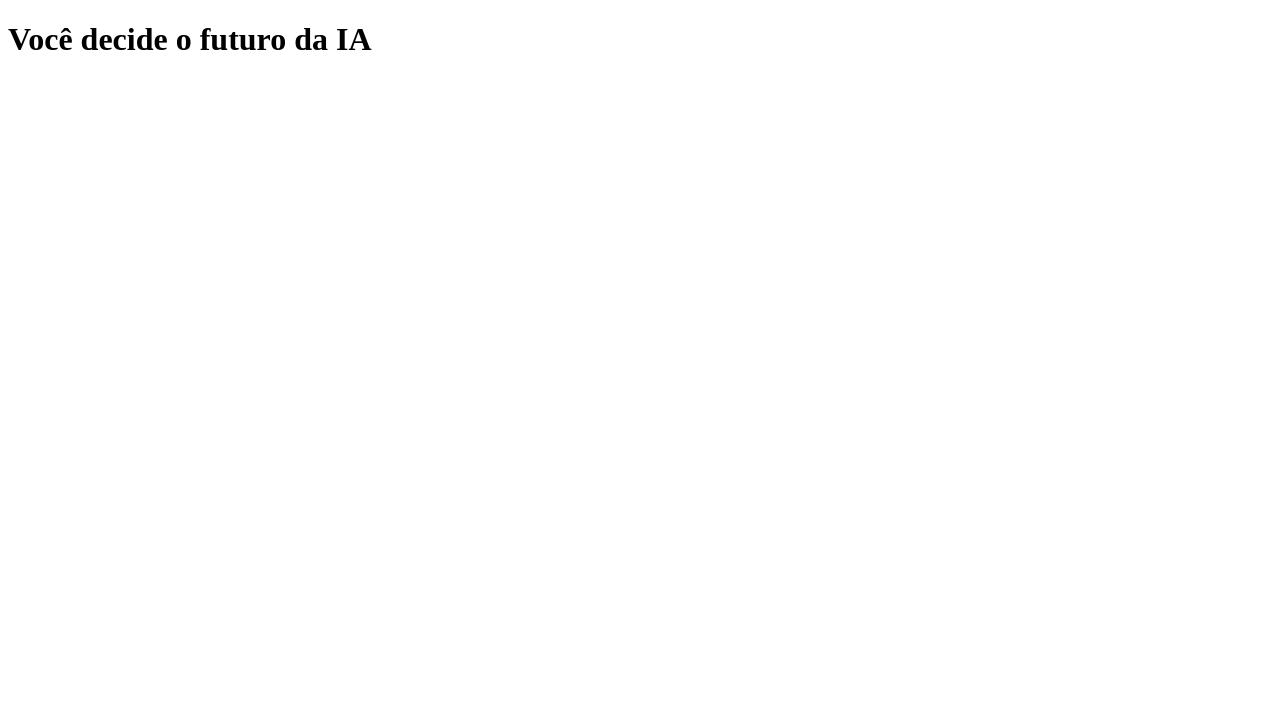
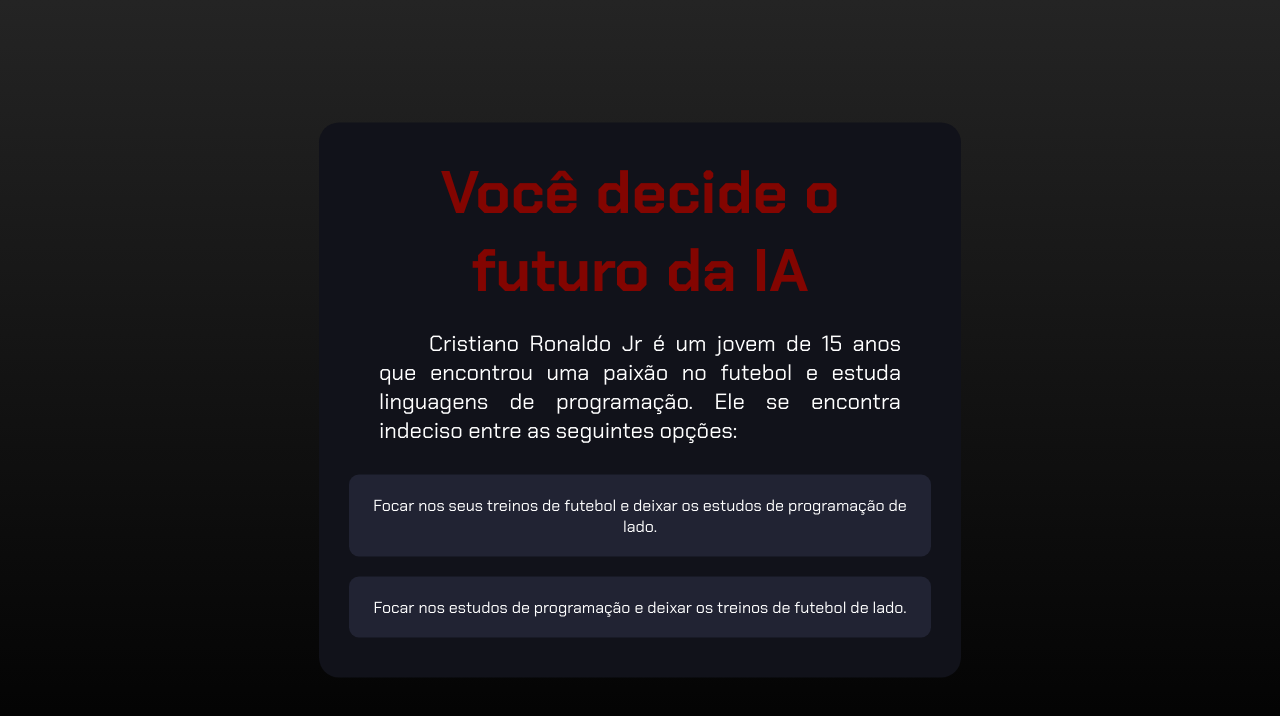
Before and after one commit to Igor9090/Inteligencia-artificial, a plain HTML site: page index.html in a window 1280 px wide. Drawn offline with Linux system fonts and the light colour scheme.

Commit message:
Add files via upload

```diff
--- a/index.html
+++ b/index.html
@@ -7,6 +7,7 @@
     <title>Você decide o futuro da IA</title>
 </head>
 <body>
+    <section class="main">
         <div class="caixa-principal">
             <h1>Você decide o futuro da IA</h1>
             <div class="caixa-perguntas"></div>
@@ -15,5 +16,7 @@
                 <p class="texto-resultado"></p>
             </div>
         </div>
+</section>
+    <script src="script.js"></script>
 </body>
 </html>
--- a/script.js
+++ b/script.js
@@ -5,17 +5,107 @@ const textoResultado = document.querySelector(".texto-resultado");
 
 const perguntas = [
     {
-        enunciado: "Cristiano Ronaldo Jr é um jovem de 15 anos que encontrou uma paixão no futebol e estuda linguagens de programação, ele se encontra indeciso entre as seguintes opcções:",
+        enunciado: "Cristiano Ronaldo Jr é um jovem de 15 anos que encontrou uma paixão no futebol e estuda linguagens de programação. Ele se encontra indeciso entre as seguintes opções:",
         alternativas: [
-            "Focar nos seus treinos de Futebol e deixar os estudo programação de lado",
-            "Focar nos estudos de programação e deixar os treinos de futebol de lado"
+            {
+                texto: "Focar nos seus treinos de futebol e deixar os estudos de programação de lado.",
+                afirmacao: "Cristiano decide se dedicar exclusivamente ao futebol, acreditando que o tempo dedicado aos treinos será essencial para seu desenvolvimento como jogador."
+            },
+            {
+                texto: "Focar nos estudos de programação e deixar os treinos de futebol de lado.",
+                afirmacao: "Cristiano opta por concentrar-se na programação, imaginando um futuro onde pode criar aplicativos que ajudem jogadores a melhorar suas habilidades."
+            }
         ]
     },
     {
-        enunciado: "Pergunta 2",
+        enunciado: "Após tomar sua decisão inicial, Cristiano recebe um convite para participar de um torneio juvenil de futebol, mas também é aceito em um curso intensivo de programação para jovens talentos. Ele deve escolher:",
         alternativas: [
-            "Alternativa 1",
-            "Alternativa 2"
+            {
+                texto: "Participar do torneio de futebol, onde terá a chance de ser observado por olheiros de grandes clubes.",
+                afirmacao: "Cristiano decide participar do torneio, focado em impressionar os olheiros com suas habilidades em campo."
+            },
+            {
+                texto: "Frequentar o curso intensivo de programação, que lhe dará uma base sólida para projetos futuros.",
+                afirmacao: "Cristiano escolhe o curso de programação, decidido a desenvolver seu conhecimento em tecnologia e inovação."
+            }
+        ]
+    },
+    {
+        enunciado: "Durante o torneio/curso, Cristiano recebe uma oferta tentadora: um clube de futebol de elite quer que ele se junte a eles imediatamente, mas a escola de programação também oferece uma bolsa para um programa avançado. Qual caminho ele deve seguir?",
+        alternativas: [
+            {
+                texto: "Assinar com o clube de futebol de elite e seguir sua carreira de jogador profissional.",
+                afirmacao: "Cristiano assina com o clube e começa sua jornada para se tornar um jogador profissional, enfrentando desafios intensos e treinamentos rigorosos."
+            },
+            {
+                texto: "Aceitar a bolsa para o programa avançado de programação, onde ele pode explorar seu lado criativo e inovador.",
+                afirmacao: "Cristiano aceita a bolsa de estudos e se mergulha no mundo da programação avançada, criando novas oportunidades para o futuro."
+            }
+        ]
+    },
+    {
+        enunciado: "Já estabelecido em sua nova jornada, Cristiano é confrontado com um desafio inesperado: um projeto importante de programação entra em conflito com uma final de campeonato de futebol. Como ele deve lidar com essa situação?",
+        alternativas: [
+            {
+                texto: "Priorizar a final do campeonato, acreditando que é uma oportunidade única para sua carreira esportiva.",
+                afirmacao: "Cristiano se prepara para a final do campeonato, determinado a vencer e mostrar seu valor em campo."
+            },
+            {
+                texto: "Concentrar-se no projeto de programação, que pode ser um trampolim para futuras inovações tecnológicas.",
+                afirmacao: "Cristiano decide focar no projeto, acreditando que sua criatividade e habilidades tecnológicas podem fazer a diferença."
+            }
+        ]
+    },
+    {
+        enunciado: "Após tomar sua decisão final, Cristiano reflete sobre suas escolhas. Ele é abordado por um mentor que oferece uma terceira via: combinar seu amor pelo futebol com a programação e criar um aplicativo revolucionário para jogadores de futebol. O que ele faz?",
+        alternativas: [
+            {
+                texto: "Aceita o desafio de criar o aplicativo, unindo suas duas paixões e criando algo único.",
+                afirmacao: "Cristiano começa a desenvolver o aplicativo, unindo seu conhecimento de futebol e programação para ajudar outros jogadores a melhorar suas habilidades."
+            },
+            {
+                texto: "Decide focar completamente em sua carreira atual, acreditando que especialização é a chave para o sucesso.",
+                afirmacao: "Cristiano escolhe se dedicar completamente ao seu campo atual, seja ele futebol ou programação, para se tornar o melhor no que faz."
+            }
         ]
     }
 ];
+
+let atual = 0;
+let perguntaAtual;
+let historiaFinal = "";
+
+function mostrarPergunta() {
+    if (atual >= perguntas.length) {
+        mostrarResultado();
+        return;
+    }
+    perguntaAtual = perguntas[atual];
+    caixaPerguntas.textContent = perguntaAtual.enunciado;
+    caixaAlternativas.textContent = "";
+    mostrarAlternativas();
+}
+
+function mostrarAlternativas() {
+    for(const alternativa of perguntaAtual.alternativas){
+        const botaoAlternativa = document.createElement("button");
+        botaoAlternativa.textContent = alternativa.texto;
+        botaoAlternativa.addEventListener("click" , () => respostaSelecionada(alternativa));
+        caixaAlternativas.appendChild(botaoAlternativa);
+    }
+};
+
+function respostaSelecionada(opcoesSelecionadas){
+    const afirmacoes = opcoesSelecionadas.afirmacao;
+    historiaFinal += afirmacoes + " ";
+    atual++;
+    mostrarPergunta();
+}
+
+function mostrarResultado() {
+    caixaPerguntas.textContent = "Logo..."
+    textoResultado.textContent = historiaFinal;
+    caixaAlternativas.textContent = " ";
+}
+
+mostrarPergunta();
--- a/style.css
+++ b/style.css
@@ -0,0 +1,78 @@
+@import url('https://fonts.googleapis.com/css2?family=Chakra+Petch:ital,wght@0,300;0,400;0,500;0,600;0,700;1,300;1,400;1,500;1,600;1,700&display=swap');
+
+:root{
+  --cor-de-fundo: linear-gradient(to top, black, #242424);
+  --cor-fundo-caixa: #11121a;
+  --cor-titulo: #830501;
+  --cor-texto: #ffffff;
+  --cor-fundo-alternativa: #212333;
+  --alternativa-ativada:#830101;
+  --fonte: "Chakra Petch", sans-serif;
+}
+
+*{
+  margin: 0;
+	padding: 0;
+	border: 0;
+	font-size: 100%;
+	font: inherit;
+	vertical-align: baseline;
+}
+
+body{
+  background: var(--cor-de-fundo);
+}
+
+.main{
+  position: relative;
+  height: 100vh;
+  width: 100vw;
+}
+
+.caixa-principal{
+  text-align: center;
+  background-color: var(--cor-fundo-caixa);
+  font-family: var(--fonte);
+  position: absolute;
+  top: 50%;
+  left: 50%;
+  transform: translate(-50%,-50%);
+  padding: 30px;
+  width: 582px;
+  border-radius: 20px;
+}
+
+.caixa-principal h1{
+  color: var(--cor-titulo);
+  font:  bold 60px var(--fonte);
+}
+
+.caixa-principal .caixa-perguntas {
+  color: var(--cor-texto);
+  text-align: justify;
+  text-indent: 50px;
+  font-size: 22px;
+  padding: 20px 30px;
+}
+
+.texto-resultado{
+  color: white;
+  font-size: 22px;
+
+}
+
+.caixa-principal .caixa-alternativas button{
+  background-color: var(--cor-fundo-alternativa);
+  width: 100%;
+  color: var(--cor-texto);
+  padding: 20px 8px;
+  margin: 10px 0;
+  border-radius: 10px;
+  transition: background-color 0.7s;
+}
+
+.caixa-principal .caixa-alternativas button:hover{
+  cursor: pointer;
+  background-color: var(--alternativa-ativada);
+  color: black;
+}
```
Lines whose indentation alone changed are shown as unchanged.
